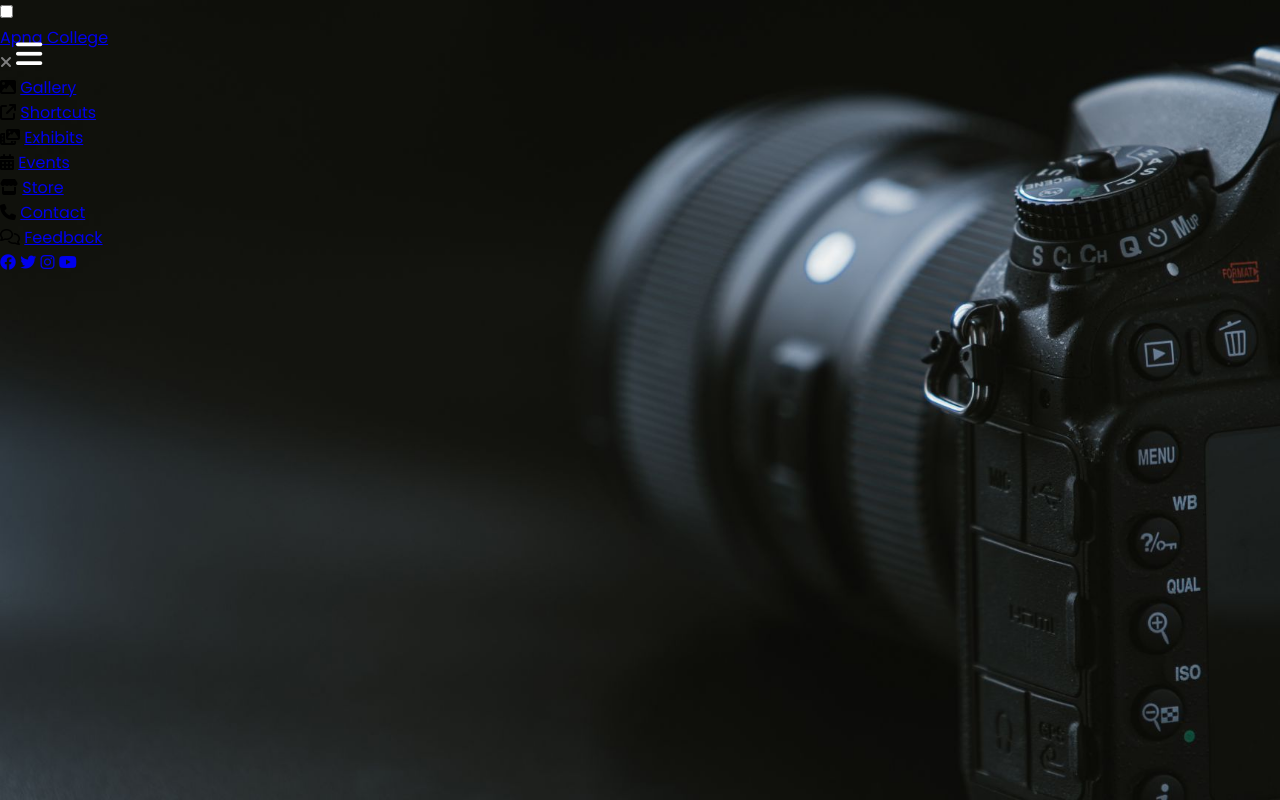
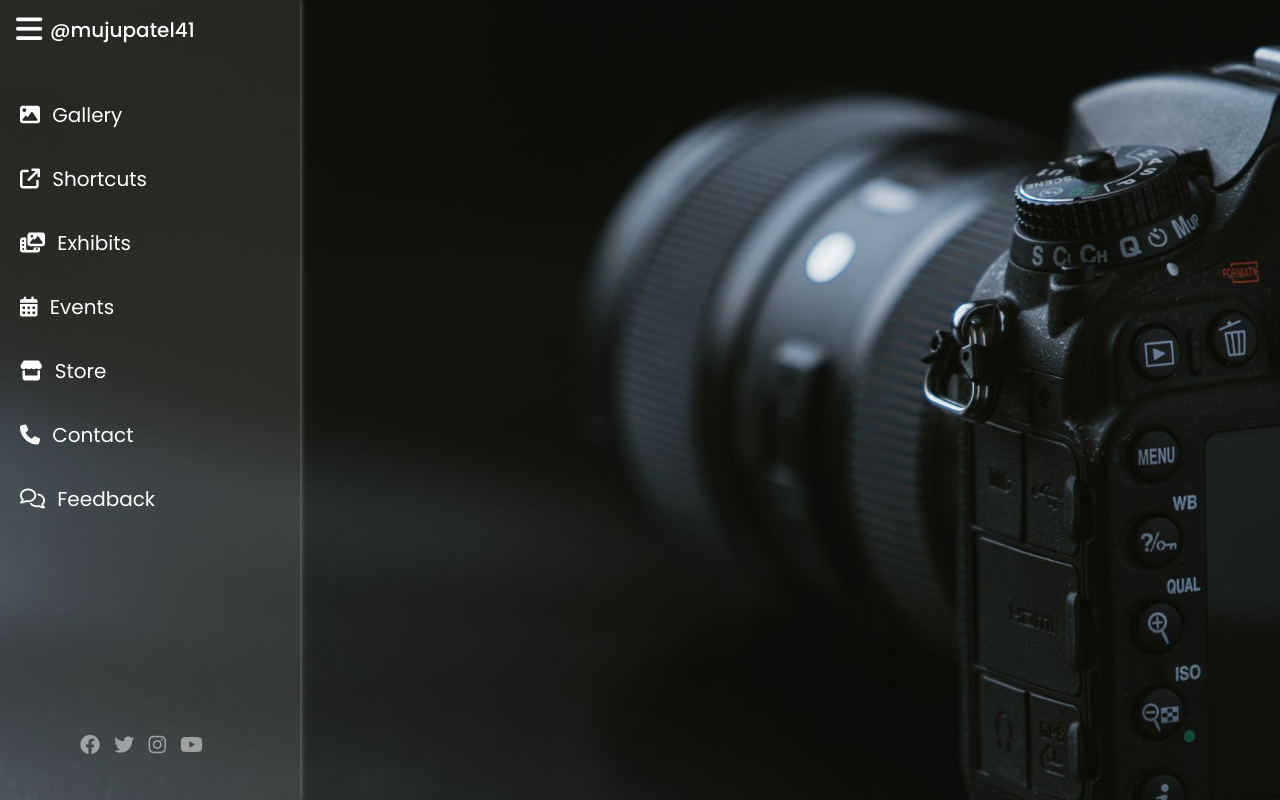
Before and after one commit to mujupatel41/SideBar_Menu, a plain HTML site: page index.html in a window 1280 px wide. Drawn offline with Linux system fonts and the light colour scheme.

Commit message:
Sidebar Menu

```diff
--- a/index.html
+++ b/index.html
@@ -29,11 +29,11 @@
 
       <div class="sidebar_menu">
         <div class="logo">
-          <a href="#">Apna College</a>
+          <a href="https://www.instagram.com/mujupatel41/?hl=en">@mujupatel41</a>
         </div>
 
         <div class="btn_two">
-          <label for="check" style="color: grey">
+          <label for="check">
             <i class="fa-solid fa-xmark"></i>
           </label>
         </div>
@@ -66,17 +66,17 @@
             </li>
             <li>
               <i class="fa-regular fa-comments"></i>
-              <a href="#">Feedback</a>
+              <a href="https://www.facebook.com/mujupatel41/">Feedback</a>
             </li>
           </ul>
         </div>
 
         <div class="social_media">
           <ul>
-            <a href="#"><i class="fa-brands fa-facebook"></i></i></a>
-            <a href="#"><i class="fa-brands fa-twitter"></i></a>
-            <a href="#"><i class="fa-brands fa-instagram"></i></i></a>
-            <a href="#"><i class="fa-brands fa-youtube"></i></a>
+            <a href="https://www.facebook.com/mujupatel41/"><i class="fa-brands fa-facebook"></i></i></a>
+            <a href="https://twitter.com/mujupatel41"><i class="fa-brands fa-twitter"></i></a>
+            <a href="https://www.instagram.com/mujupatel41/?hl=en"><i class="fa-brands fa-instagram"></i></i></a>
+            <a href="https://www.youtube.com/channel/UC058zmMpsUwvlZmOM8LI1vA"><i class="fa-brands fa-youtube"></i></a>
           </ul>
         </div>
       </div>
--- a/style.css
+++ b/style.css
@@ -18,3 +18,75 @@
     left: 16px;
     line-height: 60px;
 }
+
+.sidebar_menu{
+    position: fixed;
+    /* left: -350px; */
+    height: 100vh;
+    width: 300px;
+    background-color: rgba(255, 255, 255, 0.1);
+    box-shadow: 0 0 6px rgba(255, 255, 255, 0.5);
+}
+
+.sidebar_menu .btn_two{
+    color: gray;
+    font-size: 25px;
+    line-height: 60px;
+    position: absolute;
+    left: 270px;
+    opacity: 0;
+}
+
+.sidebar_menu .logo{
+    position: absolute;
+    width: 100%;
+    line-height: 60px;
+    box-shadow: 0 0 4px rgba(255, 255, 255, 0.5);
+}
+
+.sidebar_menu .logo a{
+    position: absolute;
+    left: 50px;
+    color: white;
+    text-decoration: none;
+    font-size: 20px;
+    font-weight: 500;
+}
+
+.sidebar_menu .menu{
+    position: absolute;
+    width: 100%;
+    top: 80px;
+}
+
+.sidebar_menu .menu li{
+    margin-top: 6px;
+    padding: 14px 20px;
+}
+
+.sidebar_menu .menu i,a{
+    color: white;
+    text-decoration: none;
+    font-size: 20px;
+}
+
+.sidebar_menu .menu i{
+    padding-right: 8px;
+}
+
+.sidebar_menu .social_media{
+
+    position: absolute;
+    left: 25%;
+    bottom: 40px;
+}
+
+.sidebar_menu .social_media i{
+    color: white;
+    opacity: 0.5;
+    padding: 0 5px;
+}
+
+#check{
+    display: none;
+}
```
